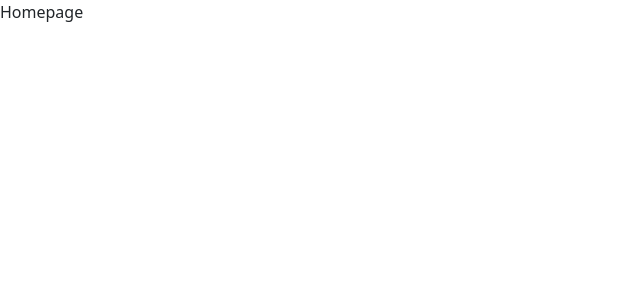
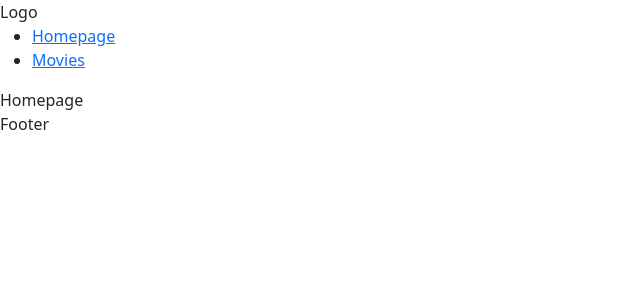
Before and after one commit to giorgiameffe/webapp-react, a React (Vite) app: page / in a window 1280 px wide. Shown: the top 300 px of the page, without its empty margins (0-640 px from the left). Built offline with nearby package versions, Linux system fonts and the light colour scheme.

Commit message:
feat: create header component and default layout

```diff
--- /dev/null
+++ b/components/Header.jsx
@@ -0,0 +1,20 @@
+import { NavLink } from "react-router-dom";
+
+function Header() {
+
+    return (
+        <nav>
+            <div>Logo</div>
+            <ul>
+                <li>
+                    <NavLink to='/'>Homepage</NavLink>
+                </li>
+                <li>
+                    <NavLink to='/movies'>Movies</NavLink>
+                </li>
+            </ul>
+        </nav>
+    )
+}
+
+export default Header;
--- /dev/null
+++ b/layouts/DefaultLayout.jsx
@@ -0,0 +1,17 @@
+import Header from "../components/Header";
+import { Outlet } from "react-router-dom";
+
+function DefaultLayout() {
+
+    return (
+        <>
+            <Header />
+            <main>
+                <Outlet />
+            </main>
+            <footer>Footer</footer>
+        </>
+    )
+}
+
+export default DefaultLayout;
--- a/src/App.jsx
+++ b/src/App.jsx
@@ -1,6 +1,7 @@
 import { BrowserRouter, Routes, Route } from "react-router-dom";
 import MoviesPage from "../pages/Movies.jsx";
 import MovieDetailsPage from "../pages/MovieDetails.jsx";
+import DefaultLayout from "../layouts/DefaultLayout.jsx";
 
 function App() {
 
@@ -8,12 +9,15 @@ function App() {
 
     <BrowserRouter>
       <Routes>
-        <Route path='/' element={<div>Homepage</div>} />
-        <Route path='/movies' element={<MoviesPage />} />
-        <Route path='/movies/:id' element={<MovieDetailsPage />} />
+        <Route element={<DefaultLayout />}>
+          <Route path='/' element={<div>Homepage</div>} />
+          <Route path='/movies' element={<MoviesPage />} />
+          <Route path='/movies/:id' element={<MovieDetailsPage />} />
+        </Route>
         <Route path='*' element={<div>404 Not Found</div>} />
       </Routes>
     </BrowserRouter>
+
   )
 }
 
```
